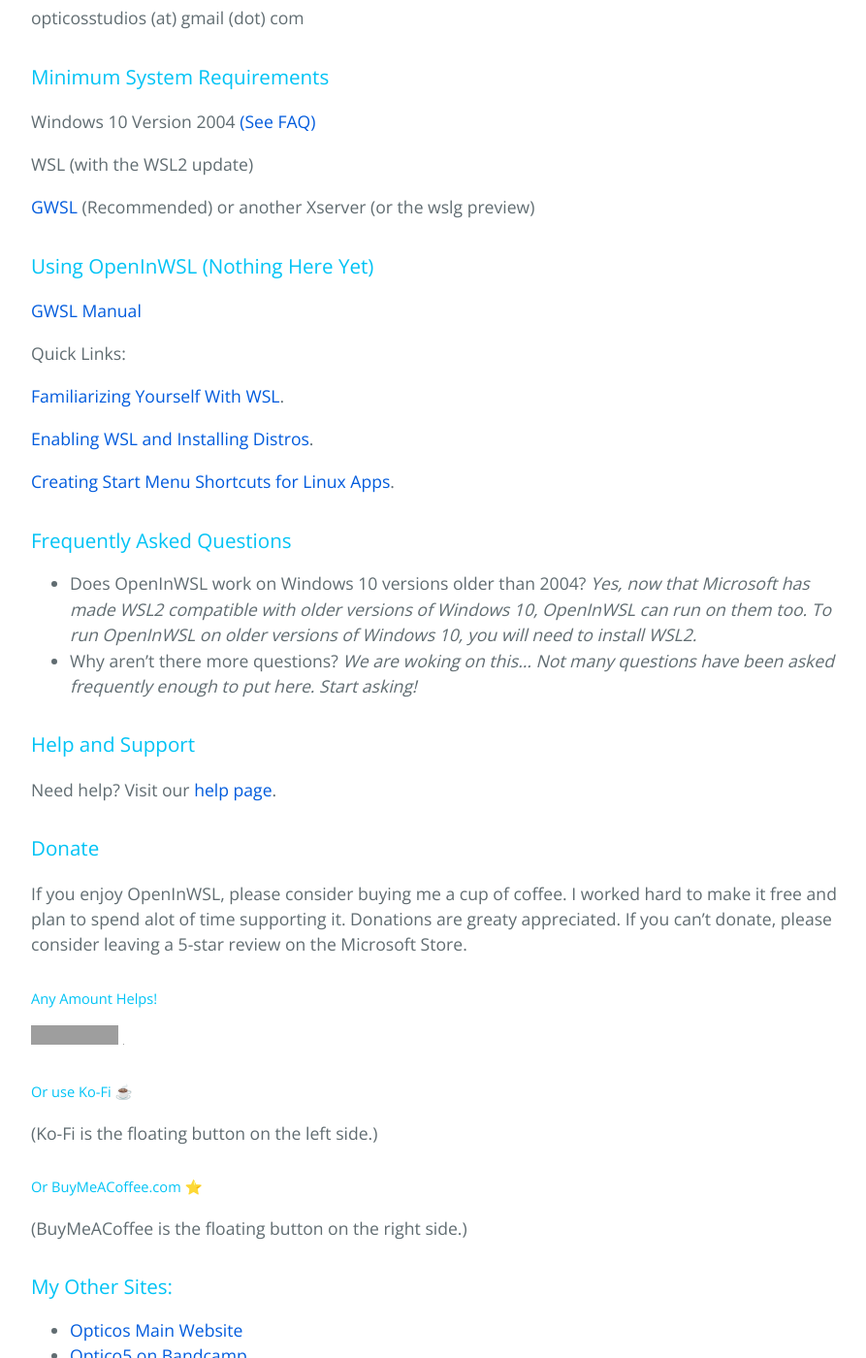
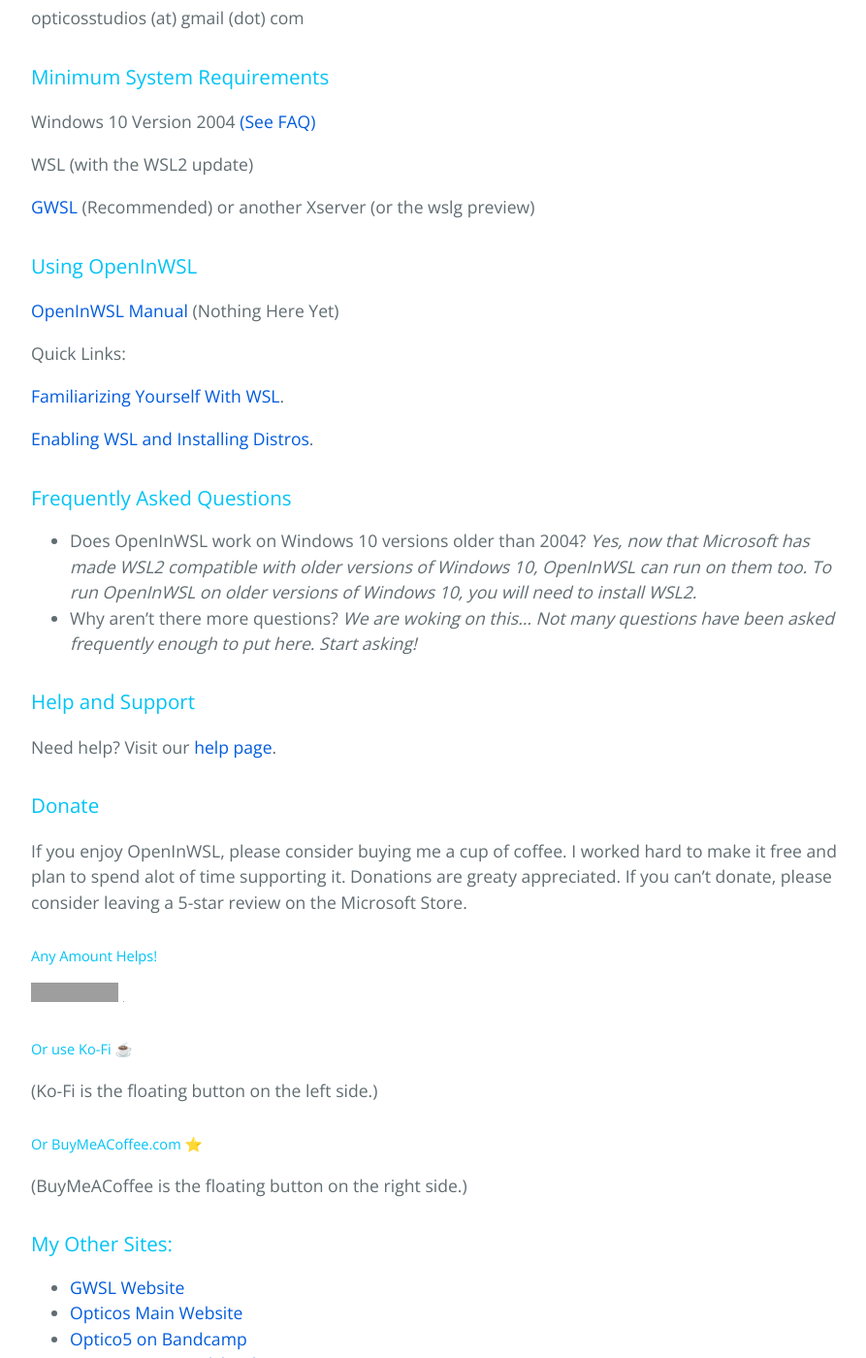
Before and after one commit to Opticos/openinwsl, a Jekyll site: the page built from index.md, in a window 1280 px wide and 1400 px high, scrolled down 1617 px. Shown: the whole window at 97% size, without its empty margins (192-1085 px from the left). Built offline with Jekyll 4.4.1, drawn with Linux system fonts in a browser that asks for light colours; the repository's description, which GitHub fills in, is left out; grey boxes are pictures that could not be loaded.

Commit message:
Update index.md

```diff
--- a/index.md
+++ b/index.md
@@ -42,9 +42,9 @@
 
 
 
-### Using OpenInWSL (Nothing Here Yet)
+### Using OpenInWSL
 
-[GWSL Manual](./tutorials/manual.html)
+[OpenInWSL Manual](./tutorials/manual.html) (Nothing Here Yet)
 
 Quick Links:
 
@@ -52,7 +52,6 @@
 
 [Enabling WSL and Installing Distros](https://docs.microsoft.com/en-us/windows/wsl/install-win10).
 
-[Creating Start Menu Shortcuts for Linux Apps](./tutorials/manual.html#using-the-gwsl-shortcut-creator).
 
 
 ### Frequently Asked Questions ###
@@ -62,7 +61,7 @@
 
 ### Help and Support
 
-Need help? Visit our [help page](https://opticos.github.io/gwsl/help.html).
+Need help? Visit our [help page](https://opticos.github.io/openinwsl/help.html).
 
 ### Donate ###
 
@@ -104,6 +103,7 @@
 
 ### My Other Sites:
 <!--*  [LinkedIn Profile](https://www.linkedin.com/in/paul-elliot-foy)-->
+*  [GWSL Website](https://opticos.github.io/gwsl)
 *  [Opticos Main Website](https://sites.google.com/bartimee.com/opticos-studios/home)
 *  [Optico5 on Bandcamp](https://opticos.bandcamp.com/)
 *  [Optico5 on Soundcloud](https://soundcloud.com/opticos)
```
